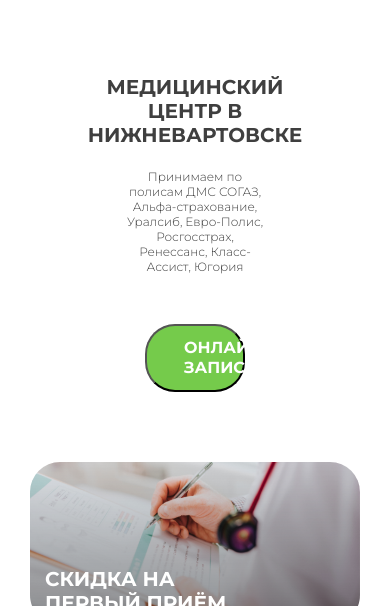
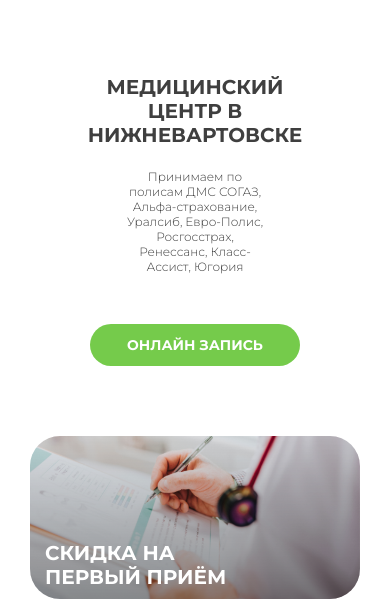
Before and after one commit to metr1cs/vartovskClinic, a website: page index.html in a window 390 px wide. Shown: the part 163-769 px from the top of the page. Drawn offline with Linux system fonts and the light colour scheme.

Commit message:
fix all  button

```diff
--- a/_specialists.scss
+++ b/_specialists.scss
@@ -109,6 +109,8 @@
                 font-weight: 700;
                 text-align: center;
                 border-radius: 30px;
+                border: none;
+                white-space: nowrap;
             }
         }
     }
@@ -141,6 +143,7 @@
     padding-bottom: 20px;
     -webkit-overflow-scrolling: touch;
 }
+
 
 /* Стили для скроллбара (опционально) */
 .specialist-container::-webkit-scrollbar {
@@ -202,20 +205,10 @@
         gap: 10px;
     }
 
-    .specialist-cart__bottons-signup {
-        width: 100px;
-        color: rgb(255, 255, 255);
-        font-size: 16px;
-        font-weight: 700;
-        line-height: 20px;
-        text-align: left;
-        text-transform: uppercase;
-    }
 
     .specialist-box {
         padding: 80px 0 0 0;
     }
-
     .fio {
         display: block;
     }
--- a/index.html
+++ b/index.html
@@ -133,7 +133,7 @@
                         Принимаем по полисам ДМС СОГАЗ, Альфа-страхование, Уралсиб,
                         Евро-Полис, Росгосстрах, Ренессанс, Класс-Ассист, Югория
                     </p>
-                    <button class="specialist-cart__bottons-signup">онлайн запись</button>
+                    <button class="specialist-cart__bottons-signup">ОНЛАЙН ЗАПИСЬ</button>
                 </div>
                 <div class="main-right">
                     <article class="main-right__banner">
```
Also changed, not shown: service.html (+1 -1 lines), style.css, 1 other file.
